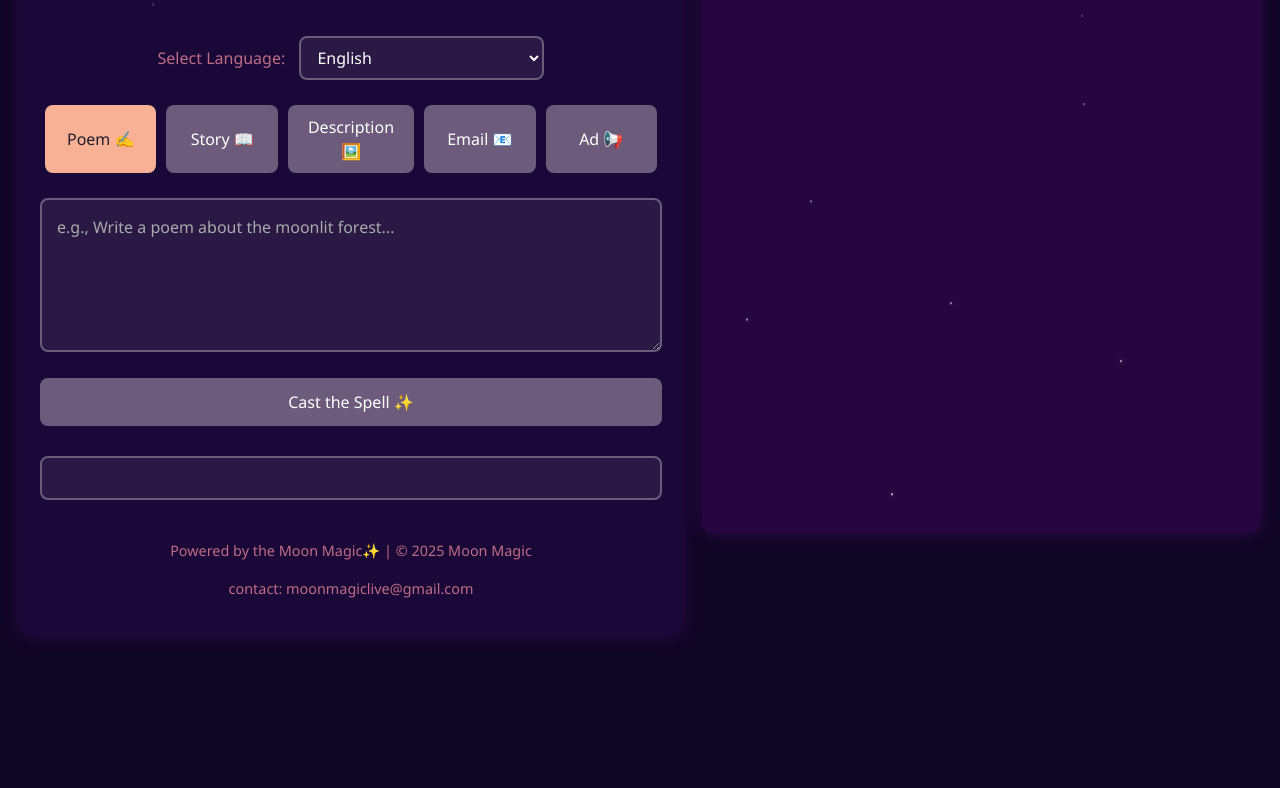
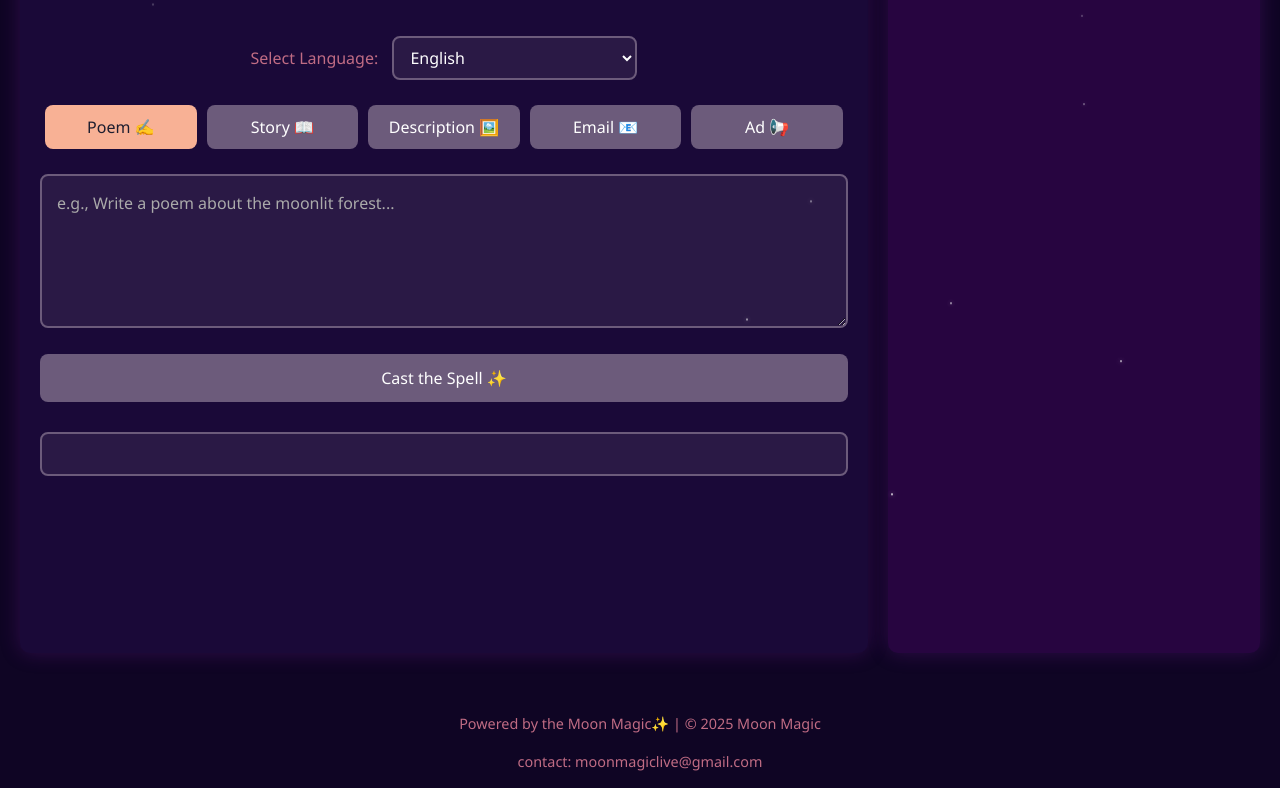
Before and after one commit to ambilisunil/magic_writes, a website: page public/index.html in a window 1280 px wide. Shown: the part 207-995 px from the top of the page. Before the commit the page ends 862 px from the top, so only its background shows below. Drawn offline with nearby package versions, Linux system fonts and the light colour scheme.

Commit message:
user view changed

```diff
--- a/public/index.html
+++ b/public/index.html
@@ -71,11 +71,7 @@
             <button class="download-button hidden" id="downloadButton" onclick="exportAsPDF()">Download as pdf
                 📥</button>
 
-            <div class="footer">
-                <p>Powered by the Moon Magic✨ | © 2025 Moon Magic</p>
-                <p>contact: moonmagiclive@gmail.com
-                </p>
-            </div>
+
 
 
         </div>
@@ -86,10 +82,16 @@
                 <div class="no-history">No history yet. Create some magic first!</div>
             </div>
         </div>
+
+
     </div>
 
 
-
+    <div class="footer">
+        <p>Powered by the Moon Magic✨ | © 2025 Moon Magic</p>
+        <p>contact: moonmagiclive@gmail.com
+        </p>
+    </div>
     <script>
         // Magic Star Rain Animation
         function createStarRain() {
@@ -398,7 +400,7 @@
         document.addEventListener('DOMContentLoaded', loadHistory);
 
 
-        function exportAsPDF(content="", dateString="") {
+        function exportAsPDF(content = "", dateString = "") {
             // Initialize jsPDF
             const { jsPDF } = window.jspdf;
             const doc = new jsPDF();
@@ -409,12 +411,12 @@
             doc.setFontSize(18);
             doc.text('MysticScribe Creation', 105, 15, { align: 'center' });
 
-            if(!content){
+            if (!content) {
                 content = document.getElementById('output').innerText;
 
             }
 
-            if(dateString){
+            if (dateString) {
                 const date = new Date(dateString);
                 const formattedDate = date.toLocaleDateString('en-US', {
                     year: 'numeric',
--- a/public/style.css
+++ b/public/style.css
@@ -358,12 +358,12 @@ body {
 }
 
 .history-section {
-    width: 45%;
+    width: 30%;
     min-width: 350px;
     padding: 20px;
     background-color: #270540;
     border-radius: 10px;
-    height: 85vh;
+    height: 100vh;
     overflow-y: auto;
     box-shadow: 0 0 20px rgba(123, 31, 162, 0.3);
 }
```
Also changed, not shown: server.js (+5 -2 lines). Lines whose indentation alone changed are shown as unchanged.
